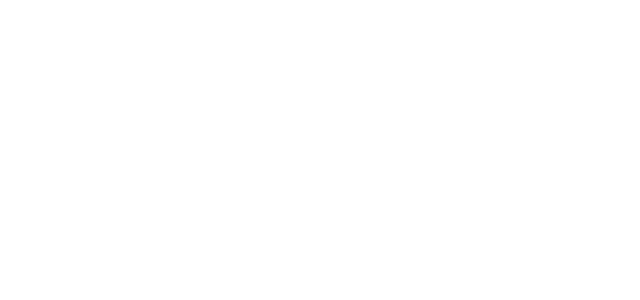
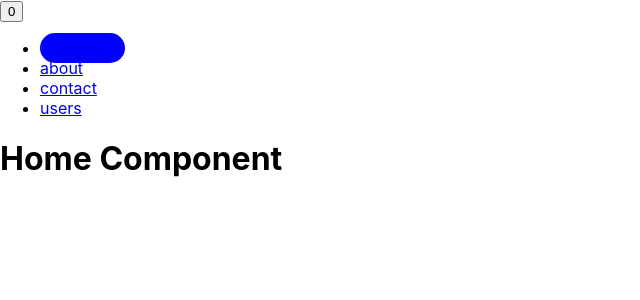
Before and after one commit to Vijay199205/PGPMAY24, a React (Create React App) app: page / in a window 1280 px wide. Shown: the top 300 px of the page, without its empty margins (0-640 px from the left). Built offline with nearby package versions, Linux system fonts and the light colour scheme.

Commit message:
useEffect cleaing functions and react-router-dom

```diff
--- a/package.json
+++ b/package.json
@@ -8,6 +8,7 @@
     "@testing-library/user-event": "^13.5.0",
     "react": "^18.3.1",
     "react-dom": "^18.3.1",
+    "react-router-dom": "^7.0.2",
     "react-scripts": "5.0.1",
     "web-vitals": "^2.1.4"
   },
--- a/src/App.js
+++ b/src/App.js
@@ -1,28 +1,27 @@
-//import React, { useEffect, useState }  from 'react'
-import React  from 'react'
-//import Lifecycle from './Component/Lifecycle';
-//import ParentComponent from './Component/ParentComponent';
-//import Post from './Component/Post';
-
-
+import React ,{useState} from 'react'
+import { BrowserRouter, Route, Routes } from 'react-router-dom'
+import Home from './Component/Routes/Home'
+import About from './Component/Routes/About'
+import Contact from './Component/Routes/Contact'
+import Users from './Component/Routes/Users'
+import Navbar from './Component/Routes/Navbar'
 
 function App() {
-
-// const [count, setCount] = useState(0);
-
-// useEffect(()=>{
-//   console.log("Vijay");
-// },[count])
-
+  const [count, setCount] = useState(0)
   return (
     <div>
-    {/* <ParentComponent/> */}
- {/* <Post /> */}
-    {/* <h1>count: {count}</h1>
-    <button onClick={()=>setCount(count + 1)}>+</button>  */}
-
+     <button onClick={()=>setCount(count + 1)}>{count}</button>
+      <BrowserRouter>
+      <Navbar/>
+        <Routes>
+          <Route path="/" element={<Home/>}/>
+          <Route path="/about" element={<About/>}/>
+          <Route path="/contact" element={<Contact/>}></Route>
+          <Route path="/user" element={<Users/>}/>
+        </Routes>
+      </BrowserRouter>
     </div>
   )
 }
 
-export default App;
+export default App
--- /dev/null
+++ b/src/Component/Routes/About.js
@@ -0,0 +1,14 @@
+import React from 'react'
+
+function About() {
+
+  return (
+    <div>
+   <h1>About Component</h1>
+
+
+    </div>
+  )
+}
+
+export default About
--- /dev/null
+++ b/src/Component/Routes/Contact.js
@@ -0,0 +1,11 @@
+import React from 'react'
+
+function Contact() {
+  return (
+    <div>
+     <h1>Contact Component</h1>
+    </div>
+  )
+}
+
+export default Contact
--- /dev/null
+++ b/src/Component/Routes/Home.js
@@ -0,0 +1,12 @@
+import React from 'react'
+
+function Home() {
+  return (
+    <div>
+     <h1>Home Component</h1>
+
+    </div>
+  )
+}
+
+export default Home
--- /dev/null
+++ b/src/Component/Routes/Navbar.css
@@ -0,0 +1,5 @@
+.active{
+    background-color: blue;
+    border-radius: 20px;
+    padding: 5px 20px;
+}
--- /dev/null
+++ b/src/Component/Routes/Navbar.js
@@ -0,0 +1,26 @@
+import React from 'react'
+import { NavLink } from 'react-router-dom';
+import "./Navbar.css"
+
+function Navbar() {
+  return (
+    <div>
+        <ul>
+            <li>
+                <NavLink to="/"> Home</NavLink>
+            </li>
+            <li>
+                <NavLink to="/about"> about</NavLink>
+            </li>
+            <li>
+                <NavLink to="/contact"> contact</NavLink>
+            </li>
+            <li>
+                <NavLink to="/user"> users</NavLink>
+            </li>
+        </ul>
+    </div>
+  )
+}
+
+export default Navbar
--- /dev/null
+++ b/src/Component/Routes/Users.js
@@ -0,0 +1,11 @@
+import React from 'react'
+
+function Users() {
+  return (
+    <div>
+      <h1>Users Component</h1>
+    </div>
+  )
+}
+
+export default Users
```
Also changed, not shown: src/Component/Github.js (added, +25 -0 lines), src/Component/hello.js (added, +16 -0 lines), src/App.txt, 1 other file (tests, documents, lock files or other folders).
